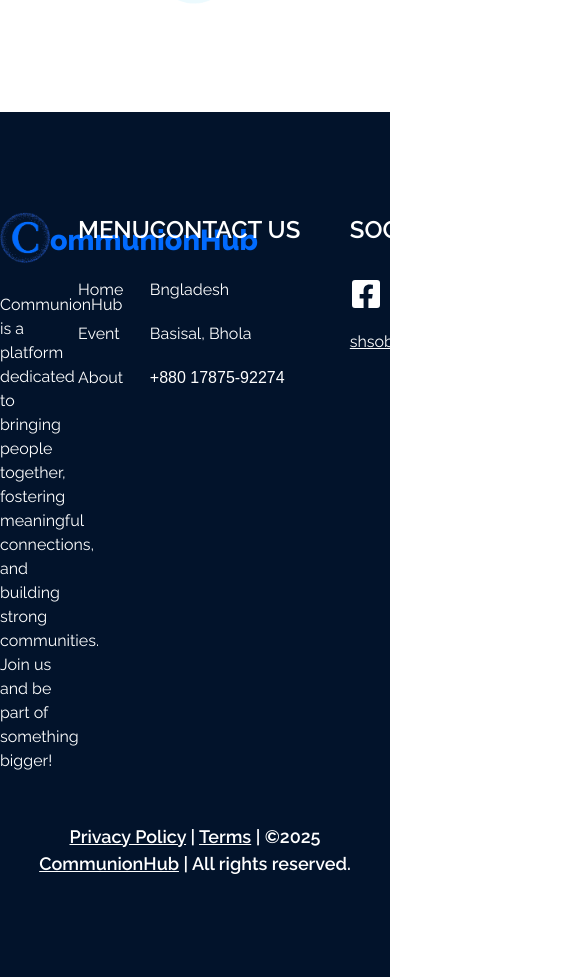
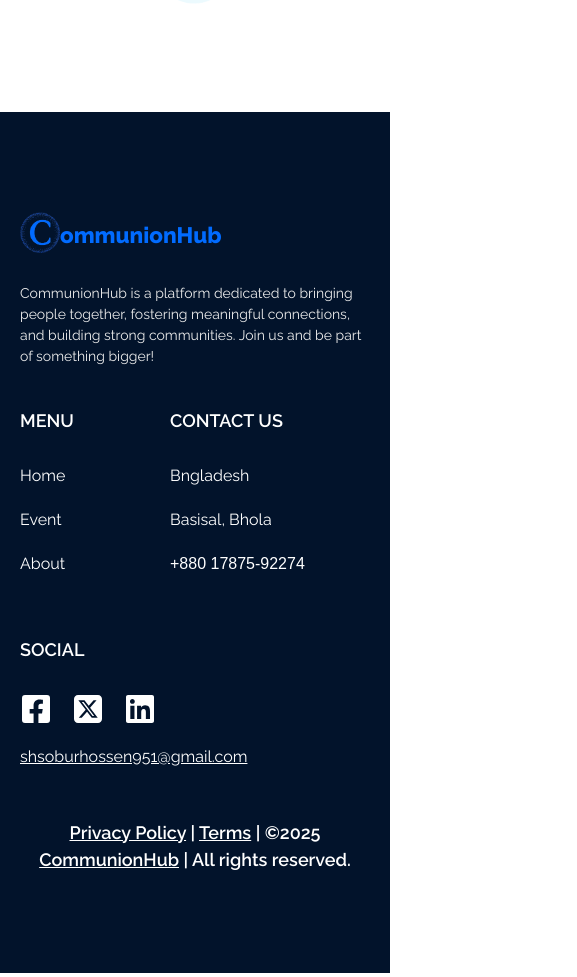
Before and after one commit to shsobur/CommunionHub, a React (Vite) app: page / in a window 390 px wide. Shown: the part 1933-2910 px from the top of the page, 577 px wide, since content can reach past the window. Built offline with nearby package versions, Linux system fonts and the light colour scheme.

Commit message:
Footer design compteted

```diff
--- a/src/Shared/Footer.jsx
+++ b/src/Shared/Footer.jsx
@@ -1,22 +1,26 @@
-import { FaFacebookSquare, FaLinkedin } from "react-icons/fa";
 import "../Style/Footer.css";
 import logo from "../assets/tr-logo.png";
 import { FaSquareXTwitter } from "react-icons/fa6";
+import { FaFacebookSquare, FaLinkedin } from "react-icons/fa";
 
 const Footer = () => {
   return (
     <>
       <footer>
         <div className="main_footer_container">
-
-          <div className="footer_logo_container">
+          <div id="container-1" className="footer_logo_container">
             <div className="footer_logo_inner_container">
               <img src={logo} alt="Logo" />
               <span>ommunionHub</span>
             </div>
-            <h2>CommunionHub is a platform dedicated to bringing people together, fostering meaningful connections, and building strong communities. Join us and be part of something bigger!</h2>
+            <h2>
+              CommunionHub is a platform dedicated to bringing people together,
+              fostering meaningful connections, and building strong communities.
+              Join us and be part of something bigger!
+            </h2>
           </div>
-          <div className="footer_menu_container">
+
+          <div id="container-2" className="footer_menu_container">
             <h2>MENU</h2>
             <ul>
               <li>Home</li>
@@ -24,7 +28,8 @@ const Footer = () => {
               <li>About</li>
             </ul>
           </div>
-          <div className="footer_contact_container">
+
+          <div id="container-3" className="footer_contact_container">
             <h2>CONTACT US</h2>
             <ul>
               <li>Bngladesh</li>
@@ -32,26 +37,29 @@ const Footer = () => {
               <li>+880 17875-92274</li>
             </ul>
           </div>
-          <div className="footer_social_contact_container">
+
+          <div id="container-4" className="footer_social_contact_container">
             <h2>SOCIAL</h2>
             <ul>
               <li>
-              <FaFacebookSquare />
-              <FaSquareXTwitter />
-              <FaLinkedin />
+                <FaFacebookSquare />
+                <FaSquareXTwitter />
+                <FaLinkedin />
               </li>
               <li>shsoburhossen951@gmail.com</li>
             </ul>
           </div>
-
         </div>
 
         <div className="footer_copyright_container">
-          <h1><span>Privacy Policy</span> | <span>Terms</span> | ©2025 <span>CommunionHub</span> | All rights reserved.</h1>
+          <h1>
+            <span>Privacy Policy</span> | <span>Terms</span> | ©2025{" "}
+            <span>CommunionHub</span> | All rights reserved.
+          </h1>
         </div>
       </footer>
     </>
-  )
-}
+  );
+};
 
-export default Footer
+export default Footer;
--- a/src/Style/Footer.css
+++ b/src/Style/Footer.css
@@ -1,6 +1,6 @@
 footer {
   margin-top: 100px;
-  padding: 100px 0;
+  padding: 100px 20px;
   color: #ffffff;
   background-color: #02132b;
 }
@@ -36,6 +36,10 @@ footer {
   font-weight: 800;
 }
 
+.footer_logo_container h2 {
+  color: #ebebeb;
+}
+
 /* _____ */
 
 .footer_menu_container h2 {
@@ -53,7 +57,7 @@ footer {
 .footer_menu_container ul li:hover {
   transition: 0.2s ease-in;
   text-decoration: underline;
-  padding-left: 10px;
+  padding-left: 5px;
 }
 
 /* _____ */
@@ -65,9 +69,9 @@ footer {
 }
 
 .footer_contact_container ul li {
-  width: 200px;
+  width: 140px;
+  cursor: pointer;
   margin-bottom: 20px;
-  cursor: pointer;
 }
 
 .footer_contact_container ul li:nth-child(3) {
@@ -77,7 +81,7 @@ footer {
 .footer_contact_container ul li:hover {
   transition: 0.2s ease-in;
   text-decoration: underline;
-  padding-left: 10px;
+  padding-left: 5px;
 }
 
 /* _____ */
@@ -115,3 +119,74 @@ footer {
 .footer_copyright_container span {
   text-decoration: underline;
 }
+
+/* Responsive style__ */
+
+@media screen and (max-width: 1280px) {
+  .footer_logo_container {
+    width: 30%;
+  }
+}
+
+@media screen and (max-width: 1024px) {
+  .main_footer_container {
+    gap: 10px;
+  }
+
+  .footer_logo_container {
+    width: 35%;
+  }
+
+  .footer_logo_container img {
+    width: 40px;
+  }
+
+  .footer_logo_container span {
+    font-size: 1.4rem;
+    font-weight: 800;
+  }
+
+  .footer_logo_container h2 {
+    font-size: 14px;
+  }
+
+  .footer_menu_container h2 {
+    font-size: 18px;
+  }
+
+  .footer_contact_container h2 {
+    font-size: 18px;
+  }
+
+  .footer_social_contact_container h2 {
+    font-size: 18px;
+  }
+}
+
+@media screen and (max-width: 768px) {
+  .main_footer_container {
+    display: grid;
+    row-gap: 40px;
+    grid-template-columns: repeat(12, 1fr);
+  }
+
+  #container-1 {
+    grid-column: 1 / -1;
+  }
+
+  .footer_logo_container {
+    width: 100%;
+  }
+
+  #container-2 {
+    grid-column: span 5;
+  }
+
+  #container-3 {
+    grid-column: span 5;
+  }
+
+  #container-4 {
+    grid-column: span 5;
+  }
+}
```
